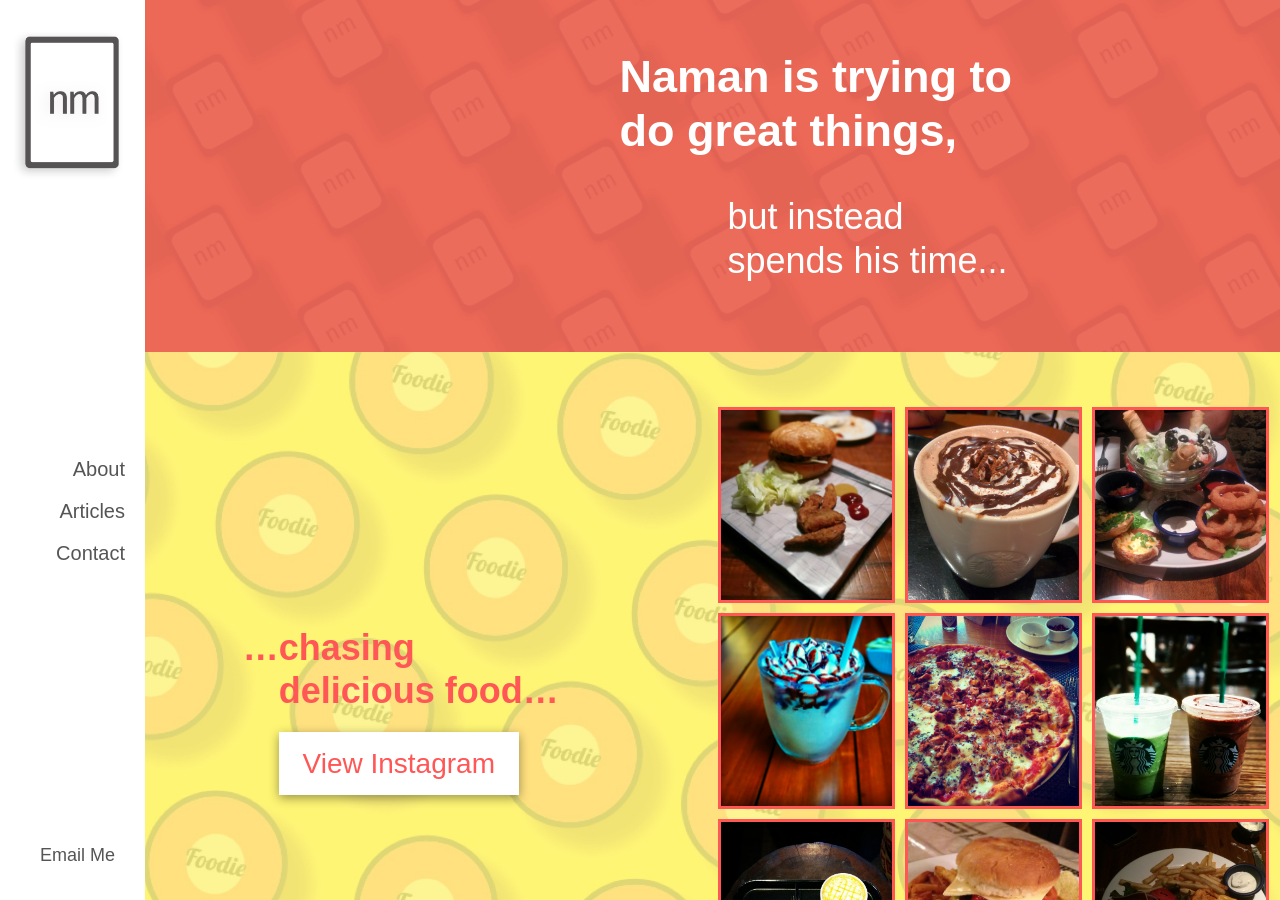
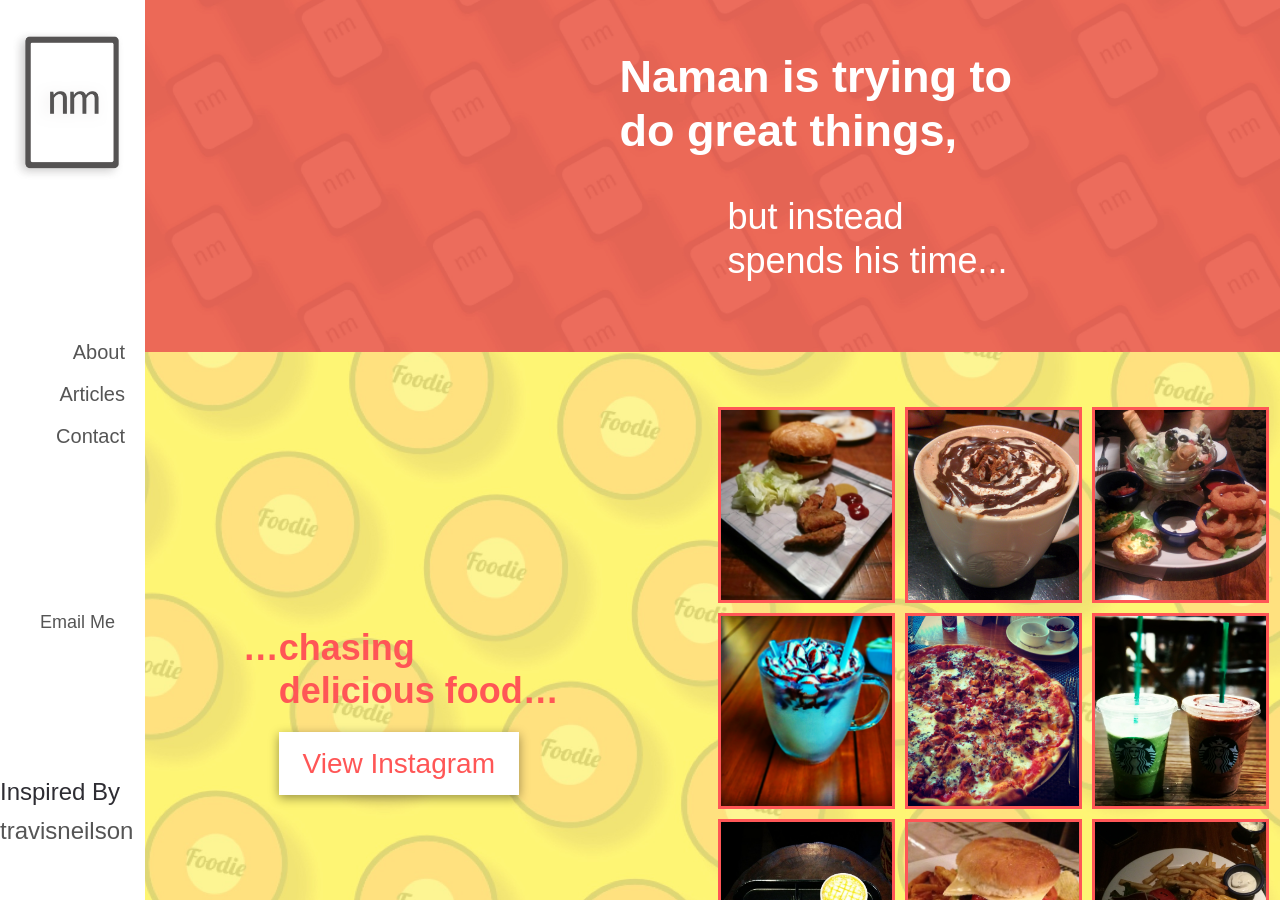
Before and after one commit to Brawlzapper/ProjectIO, a Jekyll site: the page built from index.html, in a window 1280 px wide and 900 px high. Built offline with Jekyll 4.4.1, drawn with Linux system fonts in a browser that asks for light colours; nearby versions of some CDN libraries; Markdown is read by kramdown in place of the engine named in the settings.

Commit message:
inspired by

```diff
--- a/_includes/header.html
+++ b/_includes/header.html
@@ -17,6 +17,7 @@
       </ul>
     </nav>
     <a href="mailto:mittal.nam30@gmail.com" class="email-link">Email Me</a>
+    <p>Inspired By <a href="http://travisneilson.com">travisneilson</a></p>
     <div class="mobile-nav-toggle">
       <span>
 
```
